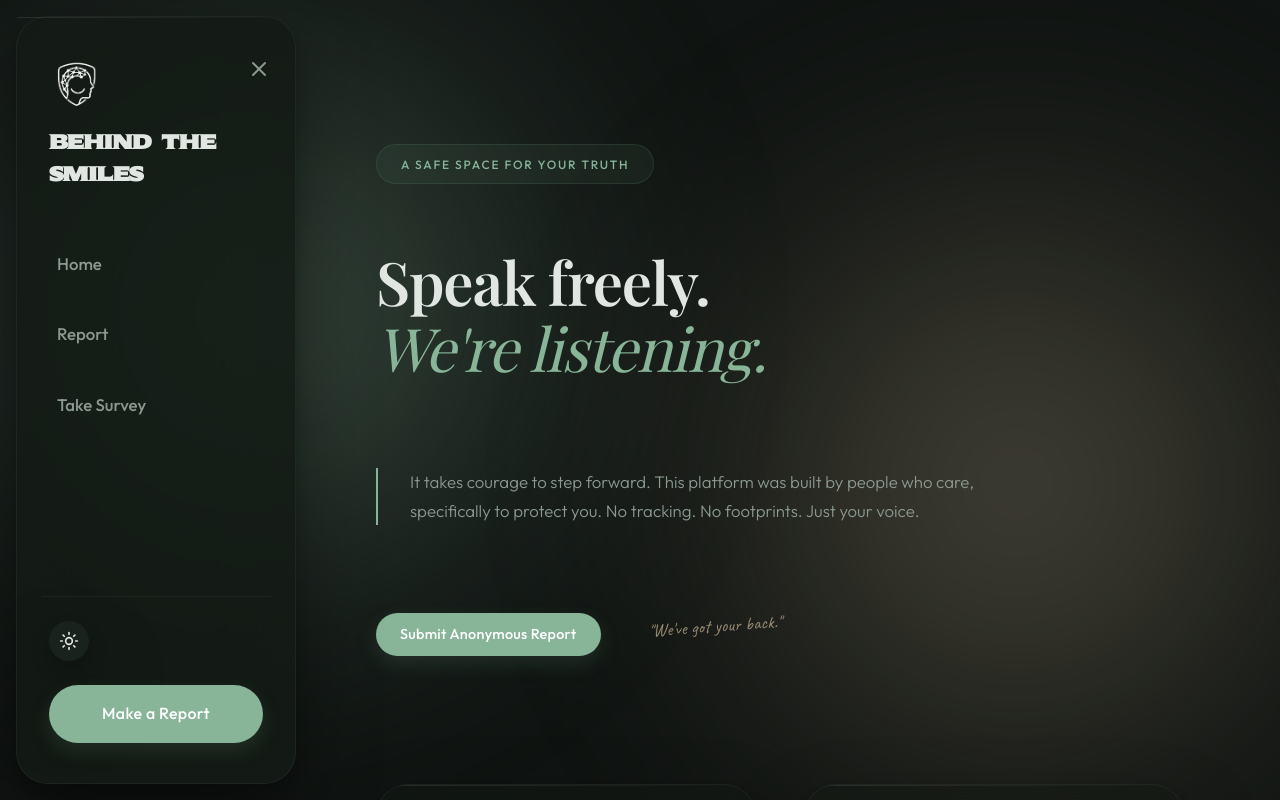
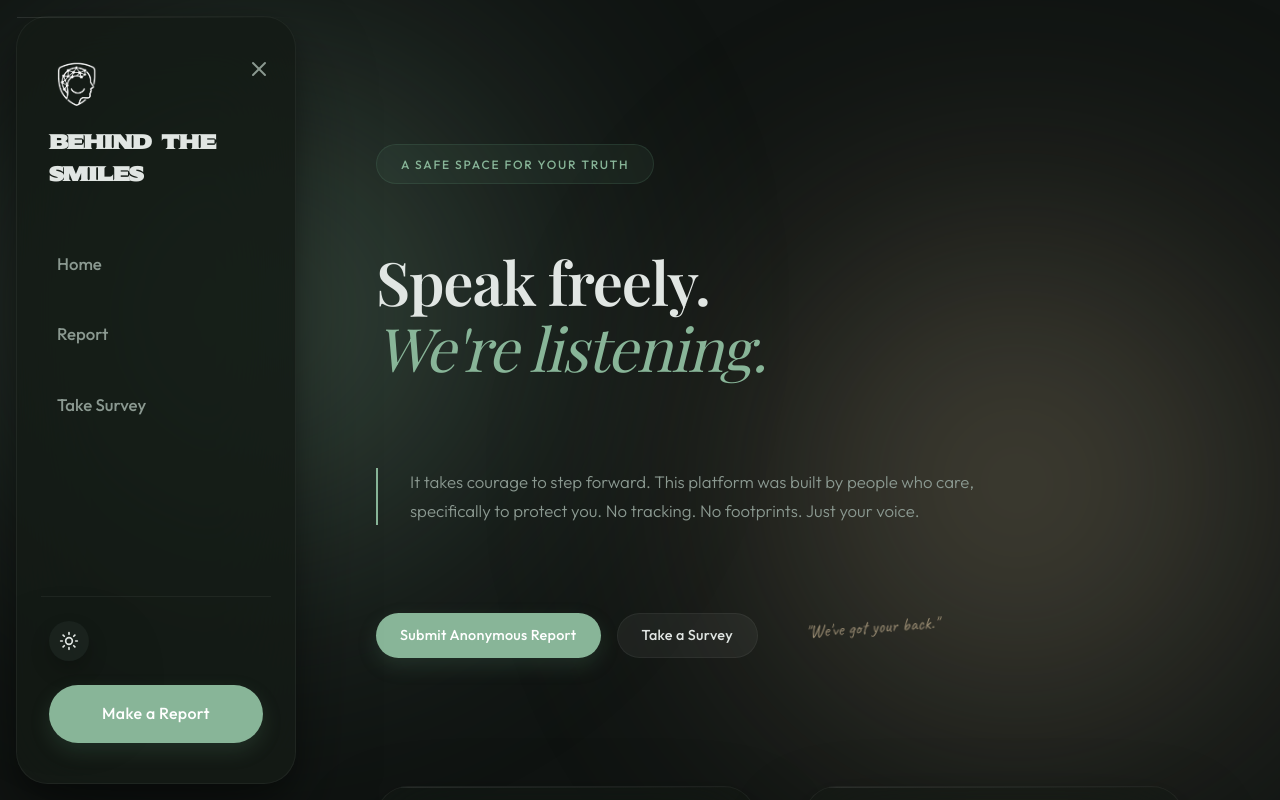
Before and after one commit to mrsreeindian/cyber-report, a Next.js app: page / in a window 1280 px wide. Shown: the top 800 px of the page. Built offline with nearby package versions, Linux system fonts and the light colour scheme; a web font is replaced by a local one.

Commit message:
Add 'Take a Survey' button to homepage hero

```diff
--- a/src/app/page.tsx
+++ b/src/app/page.tsx
@@ -22,9 +22,14 @@ export default function Home() {
           </div>
 
           <div className="delay-400 animate-fade-in" style={{ opacity: 0, marginTop: '4rem', display: 'flex', gap: '3rem', alignItems: 'center', flexWrap: 'wrap', justifyContent: 'flex-start' }}>
-            <Link href="/report" className="btn btn-primary" style={{ padding: '0.6rem 1.5rem', fontSize: '0.9rem' }}>
-              Submit Anonymous Report
-            </Link>
+            <div style={{ display: 'flex', gap: '1rem', flexWrap: 'wrap' }}>
+              <Link href="/report" className="btn btn-primary" style={{ padding: '0.6rem 1.5rem', fontSize: '0.9rem' }}>
+                Submit Anonymous Report
+              </Link>
+              <Link href="/survey" className="btn btn-secondary" style={{ padding: '0.6rem 1.5rem', fontSize: '0.9rem' }}>
+                Take a Survey
+              </Link>
+            </div>
             <div className="human-quote" style={{ margin: 0, fontSize: '1.15rem', transform: 'rotate(-4deg) translateY(-8px)', opacity: 0.8 }}>
               "We've got your back."
             </div>
```
